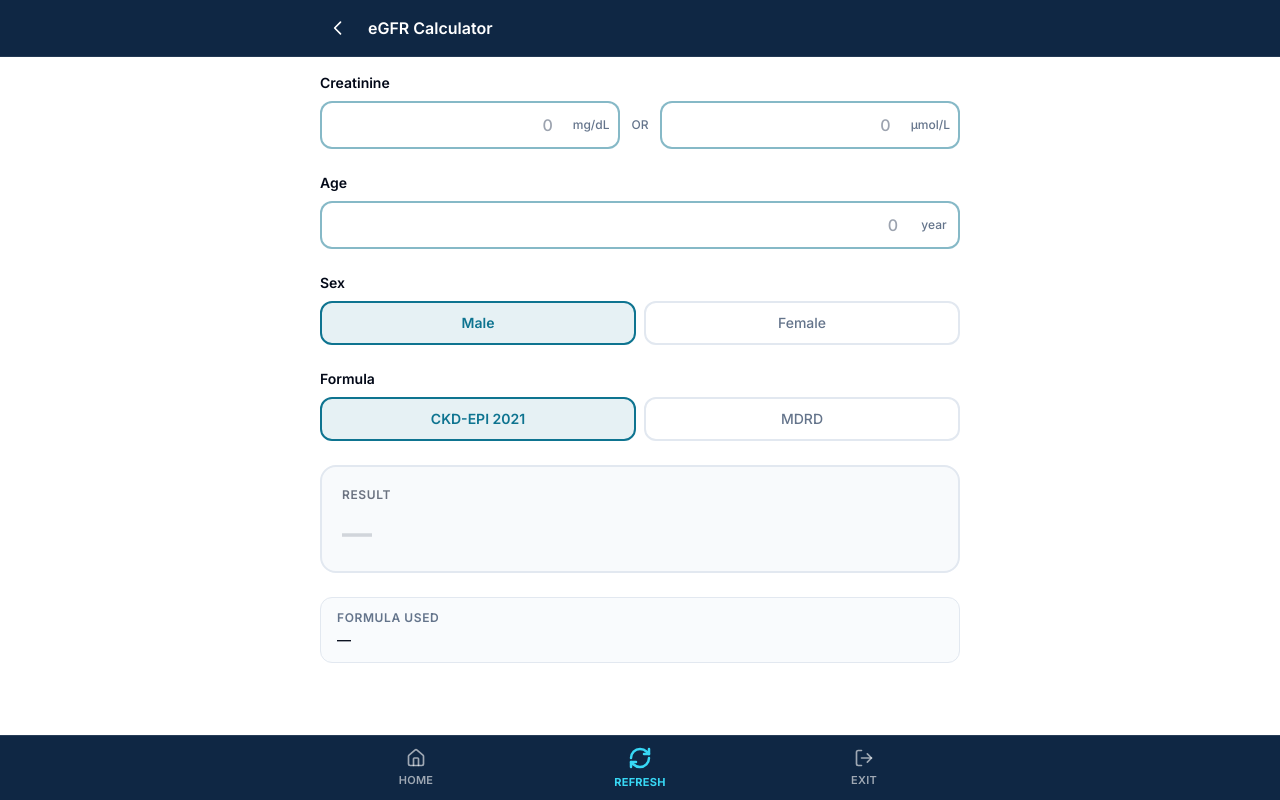
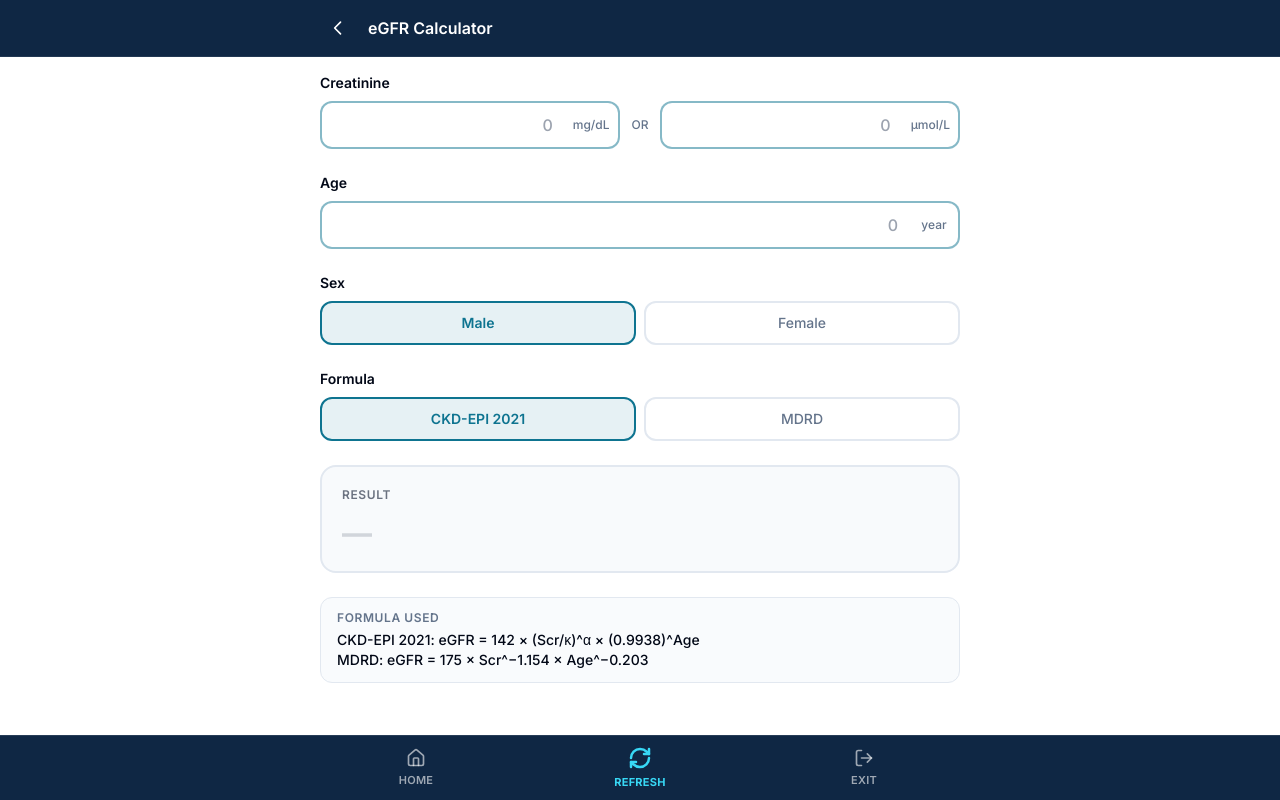
Before and after one commit to Muhammad-AIUB/medcalculator, a Next.js app in the folder frontend/: page /calculators/egfr in a window 1280 px wide. Built offline with nearby package versions, Linux system fonts and the light colour scheme.

Commit message:
Always show formula equation for each calculator

```diff
--- a/frontend/src/app/calculators/[id]/page-client.tsx
+++ b/frontend/src/app/calculators/[id]/page-client.tsx
@@ -25,6 +25,17 @@ const FORM_MAP: Record<string, React.ComponentType<any>> = {
   sofa: SofaForm,
   vasopressor: VasopressorForm,
   tsat: TsatForm,
+};
+
+const FORMULA_MAP: Record<string, string> = {
+  bmi:          'BMI = Weight (kg) ÷ Height² (m²)',
+  egfr:         'CKD-EPI 2021: eGFR = 142 × (Scr/κ)^α × (0.9938)^Age\nMDRD: eGFR = 175 × Scr^−1.154 × Age^−0.203',
+  'meld-na':    'MELD = 3.78×ln(Bilirubin) + 11.2×ln(INR) + 9.57×ln(Creatinine) + 6.43\nMELD-Na = MELD + 1.32×(137−Na) − [0.033×MELD×(137−Na)]',
+  'child-pugh': 'Score = Bilirubin + Albumin + INR + Ascites + Encephalopathy (each 1–3 pts)',
+  sofa:         'SOFA = Respiratory + Coagulation + Liver + Cardiovascular + CNS + Renal (each 0–4 pts)',
+  vasopressor:  'VIS = Dopamine + Dobutamine + (Epinephrine×100) + (Norepinephrine×100) + (Vasopressin×2.5) + (Milrinone×10) + Phenylephrine',
+  tsat:         'TSAT (%) = (Serum Iron ÷ TIBC) × 100',
+  edd:          "Naegele's Rule: EDD = LMP + 9 months + 7 days\nUltrasound: EDD = Scan Date − GA + 280 days",
 };
 
 const severityColors: Record<string, string> = {
@@ -159,8 +170,8 @@ export function CalculatorPageClient({ id }: Props) {
           <p className="text-xs font-semibold text-muted-foreground uppercase tracking-wider mb-1">
             Formula Used
           </p>
-          <p className="text-sm font-medium text-foreground">
-            {result?.formulaUsed ?? '—'}
+          <p className="text-sm font-medium text-foreground whitespace-pre-line">
+            {FORMULA_MAP[id] ?? result?.formulaUsed ?? '—'}
           </p>
         </div>
 
```
